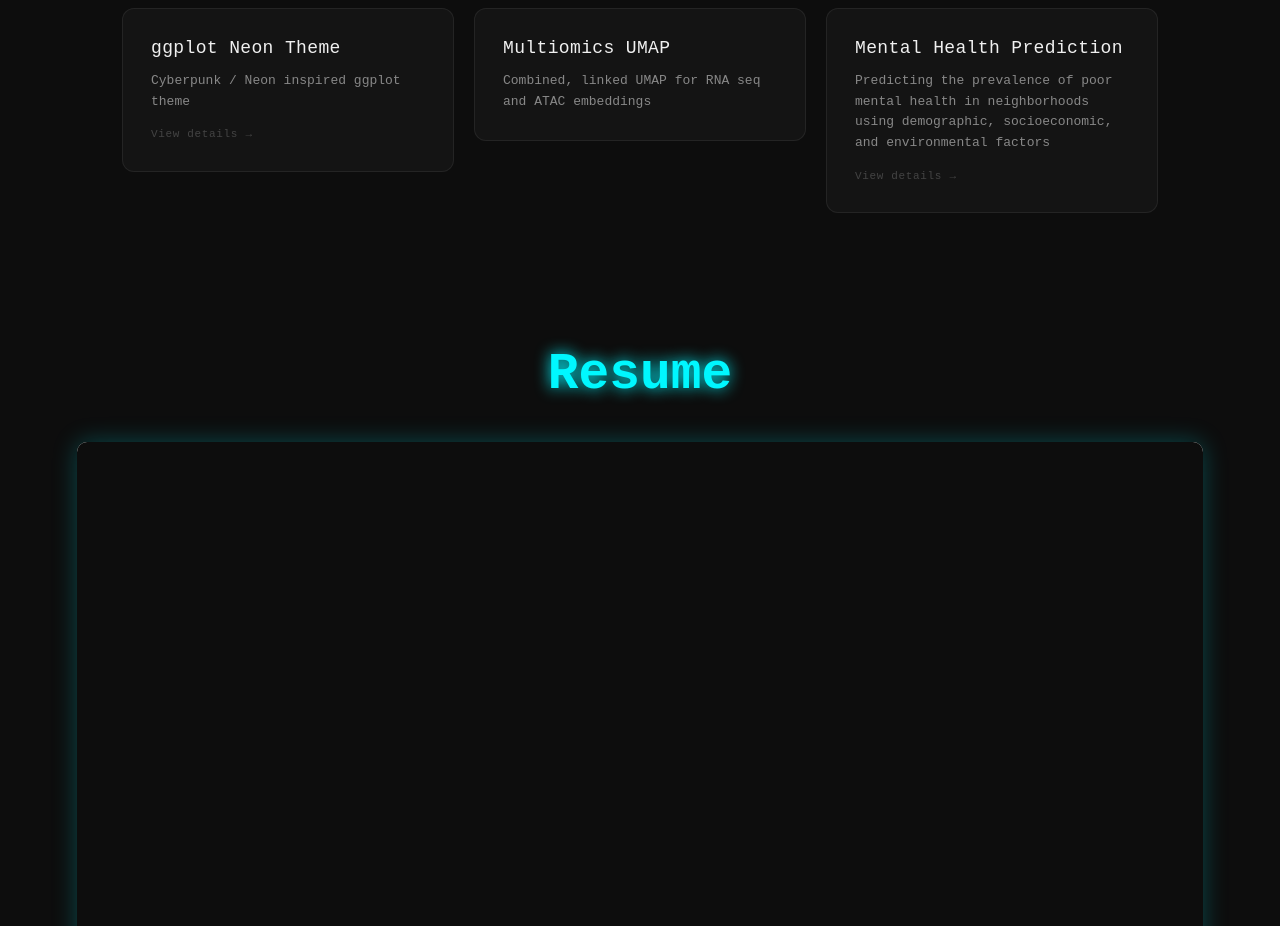
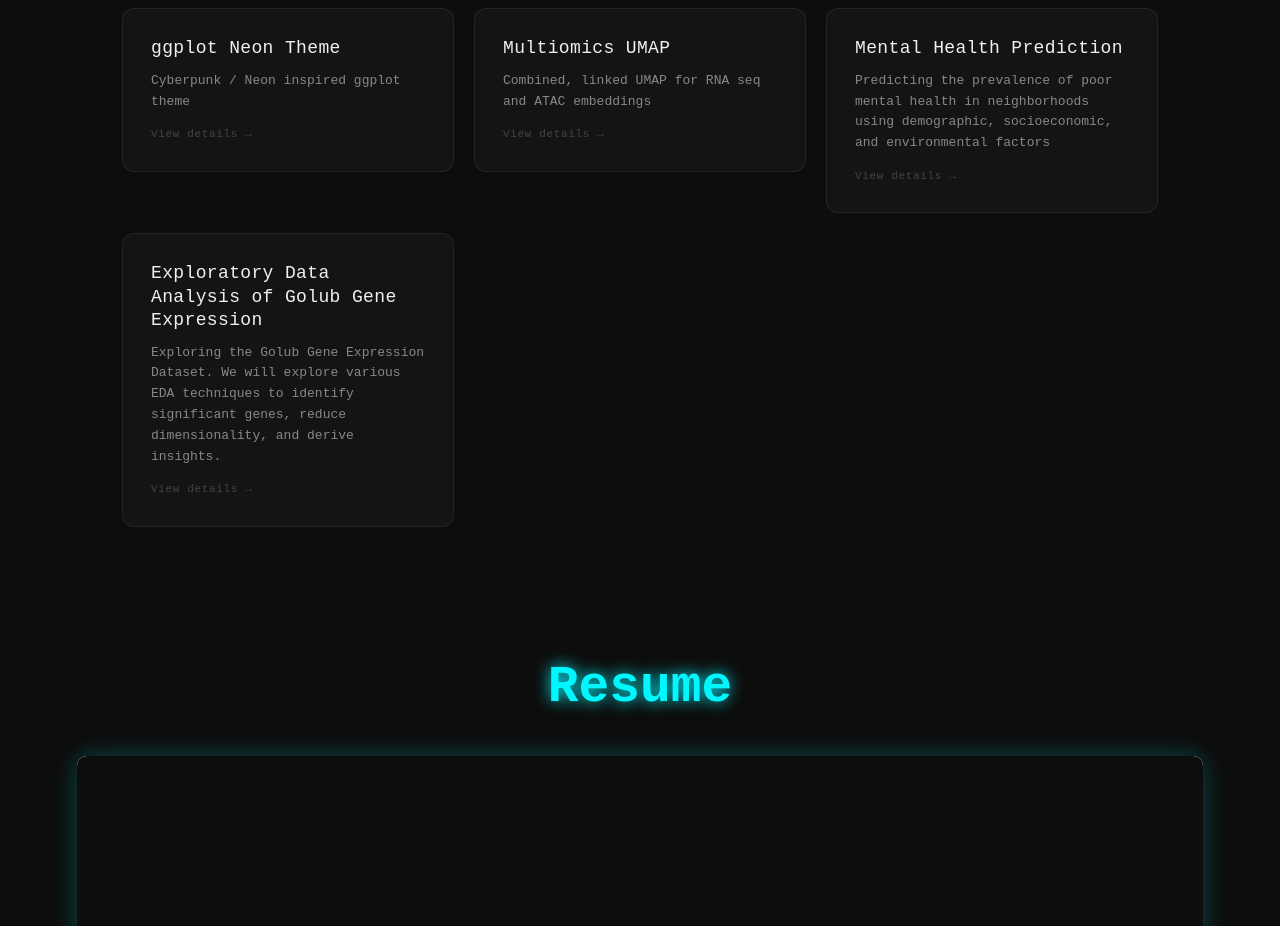
Before and after one commit to SodiumMan91/SodiumMan91.github.io, a React (Vite) app: page / in a window 1280 px wide. Shown: the part 3960-4886 px from the top of the page. Built offline with nearby package versions, Linux system fonts and the light colour scheme.

Commit message:
Added projects

```diff
--- a/src/data/projectsData.js
+++ b/src/data/projectsData.js
@@ -22,12 +22,19 @@ ggplot(airquality, aes(x = Day,
   {
     id: 2,
     title: "Multiomics UMAP",
-    summary: "Combined, linked UMAP for RNA seq and ATAC embeddings"
+    summary: "Combined, linked UMAP for RNA seq and ATAC embeddings",
+    images: ["/images/umap.png"]
   },
   {
     id: 3,
     title: "Mental Health Prediction",
     summary: "Predicting the prevalence of poor mental health in neighborhoods using demographic, socioeconomic, and environmental factors",
     link: "https://github.com/SodiumMan91/mental-health-prediction"
+  },
+  {
+    id: 4,
+    title: "Exploratory Data Analysis of Golub Gene Expression",
+    summary: "Exploring the Golub Gene Expression Dataset. We will explore various EDA techniques to identify significant genes, reduce dimensionality, and derive insights.",
+    link: "https://pranavbidve.github.io/golub-gene/"
   }
 ];
```
Also changed, not shown: 1 other file (tests, documents, lock files or other folders).
